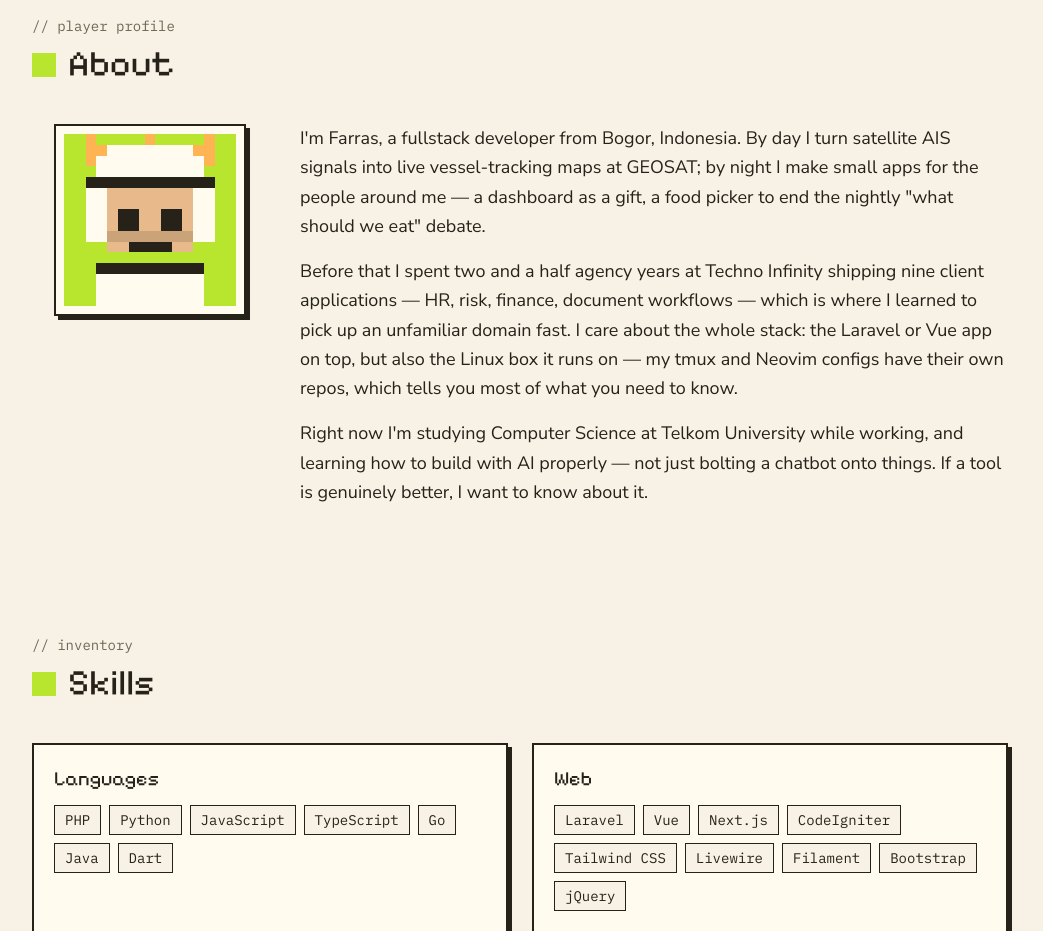
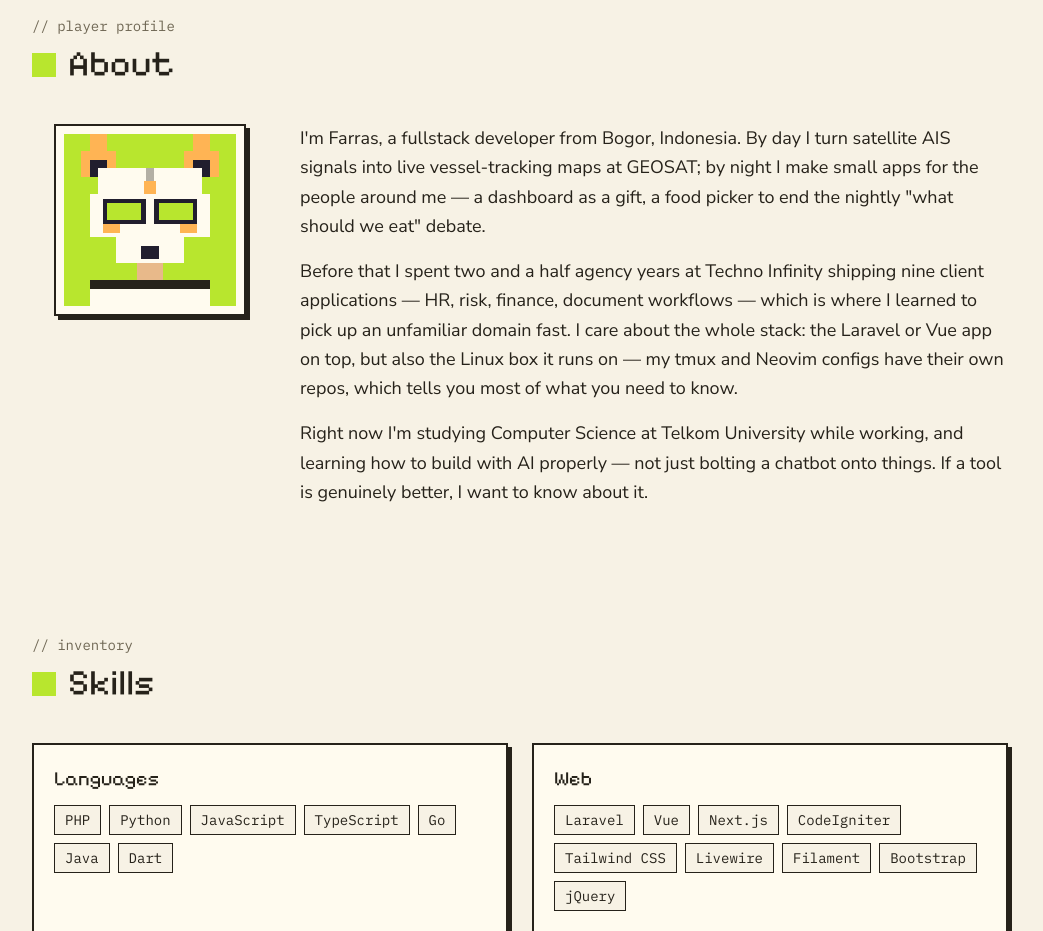
Before and after one commit to Fugomika/portfolio, a Next.js app: page / in a window 1280 px wide. Shown: the part 2600-3531 px from the top of the page, without its empty margins (120-1163 px from the left). Built offline with nearby package versions, Linux system fonts and the light colour scheme.

Commit message:
feat: fox avatar

```diff
--- a/src/components/about.tsx
+++ b/src/components/about.tsx
@@ -5,30 +5,42 @@ function PixelAvatar() {
   // (or a real pixel-art commission) when you have one you like.
   return (
     <svg
-      viewBox="0 0 16 16"
+      viewBox="0 0 20 20"
       className="w-full"
       style={{ shapeRendering: "crispEdges" }}
       role="img"
-      aria-label="Pixel-art avatar of Farras wearing a robot fox helmet"
+      aria-label="Pixel-art avatar of Farras wearing a cyber fox mask"
     >
-      <rect width="16" height="16" fill="var(--lime)" />
-      <rect x="2" y="0" width="1" height="1" fill="var(--amber)" />
-      <rect x="13" y="0" width="1" height="1" fill="var(--amber)" />
-      <rect x="2" y="1" width="2" height="2" fill="var(--amber)" />
-      <rect x="12" y="1" width="2" height="2" fill="var(--amber)" />
-      <rect x="7.5" y="0" width="1" height="1" fill="var(--amber)" />
-      <rect x="4" y="1" width="8" height="2" fill="var(--card)" />
-      <rect x="3" y="2" width="10" height="2" fill="var(--card)" />
-      <rect x="2" y="4" width="12" height="1" fill="var(--line)" />
-      <rect x="4" y="5" width="8" height="6" fill="#e8b98a" />
-      <rect x="2" y="5" width="2" height="5" fill="var(--card)" />
-      <rect x="12" y="5" width="2" height="5" fill="var(--card)" />
-      <rect x="5" y="7" width="2" height="2" fill="var(--ink)" />
-      <rect x="9" y="7" width="2" height="2" fill="var(--ink)" />
-      <rect x="4" y="9" width="8" height="1" fill="#26221a" opacity="0.15" />
-      <rect x="6" y="10" width="4" height="1" fill="#26221a" />
-      <rect x="3" y="12" width="10" height="4" fill="var(--card)" />
-      <rect x="3" y="12" width="10" height="1" fill="var(--line)" />
+      <rect width="20" height="20" fill="var(--lime)" />
+      {/* fox ears — tall and pointed */}
+      <rect x="3" y="0" width="2" height="2" fill="var(--amber)" />
+      <rect x="2" y="2" width="4" height="3" fill="var(--amber)" />
+      <rect x="3" y="3" width="2" height="2" fill="#211e2e" />
+      <rect x="15" y="0" width="2" height="2" fill="var(--amber)" />
+      <rect x="14" y="2" width="4" height="3" fill="var(--amber)" />
+      <rect x="15" y="3" width="2" height="2" fill="#211e2e" />
+      {/* mask dome + face */}
+      <rect x="4" y="4" width="12" height="3" fill="var(--card)" />
+      <rect x="3" y="7" width="14" height="5" fill="var(--card)" />
+      {/* forehead seam + status light */}
+      <rect x="9.5" y="4" width="1" height="1.5" fill="var(--line)" opacity="0.35" />
+      <rect x="9.25" y="5.5" width="1.5" height="1.5" fill="var(--amber)" />
+      {/* glowing visor eyes on a dark backing, like the hero robot */}
+      <rect x="4.5" y="7.5" width="5" height="3" fill="#211e2e" />
+      <rect x="10.5" y="7.5" width="5" height="3" fill="#211e2e" />
+      <rect x="5" y="8" width="4" height="2" fill="var(--lime)" />
+      <rect x="11" y="8" width="4" height="2" fill="var(--lime)" />
+      {/* kitsune cheek marks */}
+      <rect x="4.5" y="10.5" width="2" height="1" fill="var(--amber)" />
+      <rect x="13.5" y="10.5" width="2" height="1" fill="var(--amber)" />
+      {/* snout + nose */}
+      <rect x="6" y="12" width="8" height="3" fill="var(--card)" />
+      <rect x="9" y="13" width="2" height="1.5" fill="#211e2e" />
+      {/* neck — a person is in there */}
+      <rect x="8.5" y="15" width="3" height="2" fill="#e8b98a" />
+      {/* shoulders */}
+      <rect x="3" y="17" width="14" height="3" fill="var(--card)" />
+      <rect x="3" y="17" width="14" height="1" fill="var(--line)" />
     </svg>
   );
 }
```
